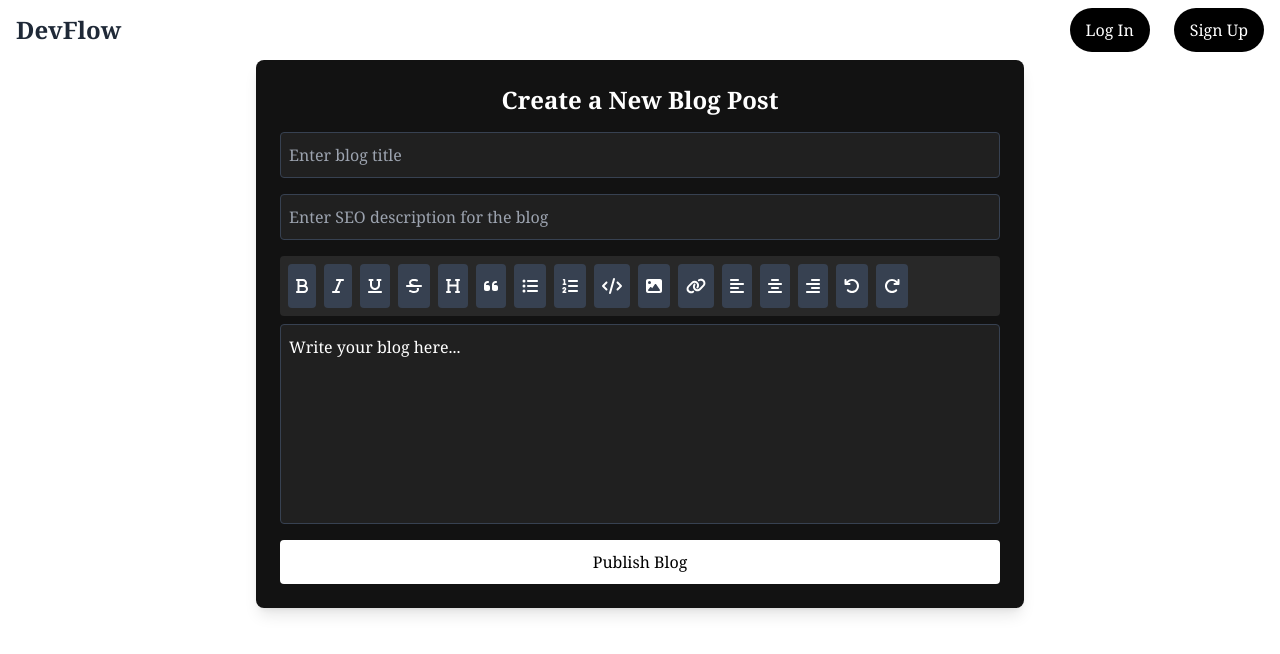
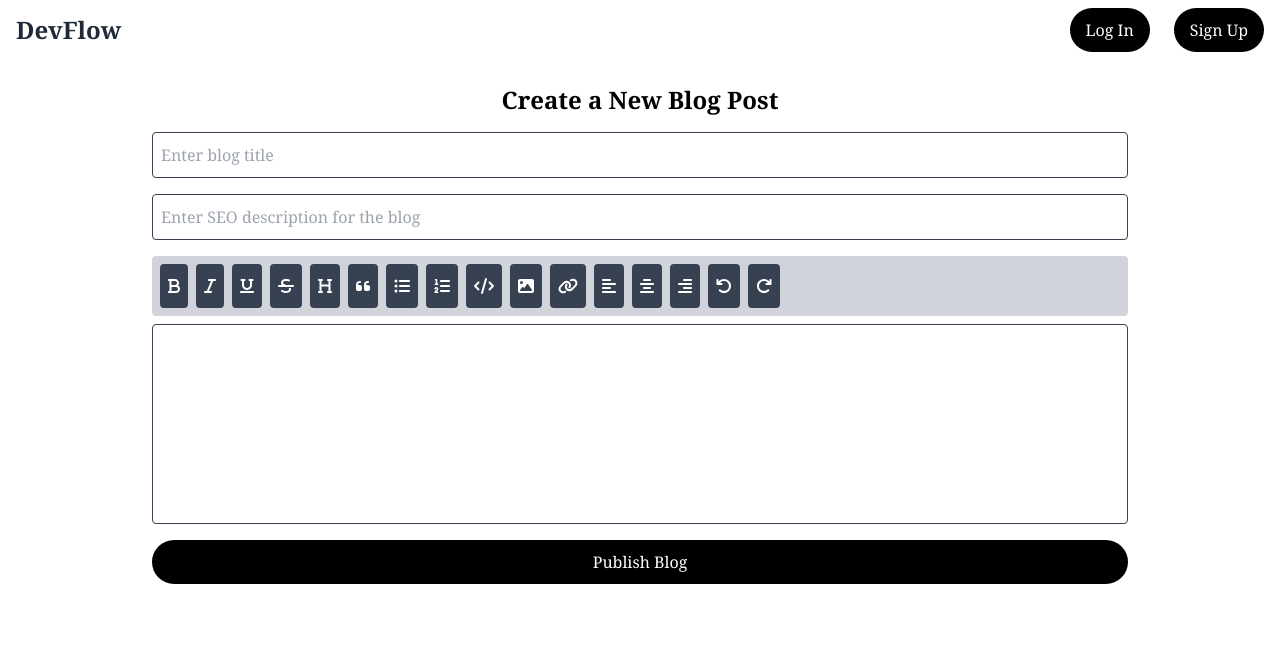
Before and after one commit to ankman007/medium.com-clone, a Next.js app in the folder frontend/: page /new-post in a window 1280 px wide. Shown: the top 654 px of the page. Built offline with nearby package versions, Linux system fonts and the light colour scheme; a web font is replaced by a local one.

Commit message:
feat-ui-changes

```diff
--- a/frontend/src/app/components/HomePage.tsx
+++ b/frontend/src/app/components/HomePage.tsx
@@ -5,8 +5,25 @@ import Link from 'next/link';
 
 const Homepage = () => {
   return (
-    <Box sx={{ backgroundColor: 'white', color: 'black', minHeight: '100vh', display: 'flex', flexDirection: 'column', justifyContent: 'center', textAlign: 'center' }}>
-      <Container>
+    <Box
+      sx={{
+        backgroundColor: 'white',
+        color: 'black',
+        height: 'calc(100vh - 64px)',
+        display: 'flex',
+        flexDirection: 'column',
+        justifyContent: 'center',
+        alignItems: 'center',
+        overflow: 'hidden',
+      }}
+    >
+      <Container maxWidth="xl" sx={{
+        padding: 0,
+        display: 'flex',
+        flexDirection: 'column',
+        alignItems: 'center',
+        textAlign: 'center'
+      }}>
         <Typography variant="h2" sx={{ fontWeight: 'bold', fontSize: '4rem' }}>
           Human Stories & Ideas
         </Typography>
@@ -14,10 +31,14 @@ const Homepage = () => {
           A place to read, write, and deepen your understanding
         </Typography>
         <Button
-          variant="contained"
-          sx={{ mt: 4, backgroundColor: 'white', color: '#1e0070' }}
+          sx={{ mt: 4}}
               >
-                <Link href="/sign-up">Start Reading</Link>
+          <Link
+              href="/sign-up"
+              className="flex items-center space-x-2 bg-black text-white rounded-full py-2 px-4 no-underline hover:text-white hover:bg-gray-800 focus:text-white hover:no-underline focus:no-underline"
+            >
+              Start Reading
+            </Link>
         </Button>
       </Container>
     </Box>
--- a/frontend/src/app/components/Navbar.tsx
+++ b/frontend/src/app/components/Navbar.tsx
@@ -45,13 +45,16 @@ const Navbar = () => {
   };
 
   if (isLoading) {
-    return <div>Loading...</div>;
+    return <div></div>;
   }
 
   return (
     <nav className="w-full bg-white py-2 px-4 flex justify-between items-center">
       <div className="flex items-center space-x-6">
-        <Link href={"/"} className="text-2xl font-bold text-gray-800 cursor-pointer">
+        <Link
+          href={"/"}
+          className="text-2xl font-bold text-gray-800 cursor-pointer hover:text-black focus:text-black hover:no-underline focus:no-underline"
+        >
           DevFlow
         </Link>
         {isLoggedIn && (
@@ -69,8 +72,13 @@ const Navbar = () => {
         {isLoggedIn ? (
           <>
             <button className="flex items-center space-x-2 bg-black text-white rounded-full py-2 px-4 hover:bg-gray-800">
-              <FontAwesomeIcon icon={faPen} />
-              <span>Write</span>
+              <Link
+                href="/new-post"
+                className="text-inherit no-underline flex items-center gap-2 hover:text-white focus:text-white hover:no-underline focus:no-underline"
+              >
+                <FontAwesomeIcon icon={faPen} />
+                <span>Write</span>
+              </Link>
             </button>
 
             <div className="relative cursor-pointer">
@@ -131,13 +139,14 @@ const Navbar = () => {
         ) : (
           <div className="flex space-x-6">
             <Link
-                href="/login"
-                className="flex items-center space-x-2 bg-black text-white rounded-full py-2 px-4 no-underline hover:text-white hover:bg-gray-800"            >
+              href="/login"
+              className="flex items-center space-x-2 bg-black text-white rounded-full py-2 px-4 no-underline hover:text-white hover:bg-gray-800 focus:text-white hover:no-underline focus:no-underline"
+            >
               Log In
             </Link>
             <Link
               href="/sign-up"
-              className="flex items-center space-x-2 bg-black text-white rounded-full py-2 px-4 no-underline hover:text-white hover:bg-gray-800"
+              className="flex items-center space-x-2 bg-black text-white rounded-full py-2 px-4 no-underline hover:text-white hover:bg-gray-800 focus:text-white hover:no-underline focus:no-underline"
             >
               Sign Up
             </Link>
--- a/frontend/src/app/components/RecommendedTopics.tsx
+++ b/frontend/src/app/components/RecommendedTopics.tsx
@@ -24,7 +24,9 @@ const RecommendedTopics: React.FC<RecommendedTopicsProps> = ({ tags }) => {
             key={index}
             className="px-4 py-2 bg-gray-200 rounded-full text-sm font-semibold text-gray-700 cursor-pointer hover:bg-gray-300 transition"
           >
-            <Link href={`/tags/${tag.id}/${tag.name}`}>
+            <Link
+              href={`/tags/${tag.id}/${tag.name}`}
+              className="text-inherit no-underline flex items-center gap-2 hover:text-black focus:text-black hover:no-underline focus:no-underline space-x-2" >
               {tag.name}
             </Link>
           </div>
--- a/frontend/src/app/components/TextEditor.tsx
+++ b/frontend/src/app/components/TextEditor.tsx
@@ -39,13 +39,11 @@ import {
   faUndo,
   faRedo,
 } from "@fortawesome/free-solid-svg-icons";
-// import { useRouter } from "next/router";
 
 export default function BlogEditor() {
   const token = useSelector((state: RootState) => state.auth.accessToken);
   const [title, setTitle] = useState("");
   const [seoDescription, setSeoDescription] = useState("");
-  // const router = useRouter();
 
   const editor = useEditor({
     extensions: [
@@ -64,7 +62,7 @@ export default function BlogEditor() {
       Image.configure({ allowBase64: true }),
       TextAlign.configure({ types: ["heading", "paragraph"] }),
     ],
-    content: "<p>Write your blog here...</p>",
+    // content: "<p>Write your blog here...</p>",
   });
 
   const handleSubmit = async () => {
@@ -106,7 +104,7 @@ export default function BlogEditor() {
   if (!editor) return <p>Loading editor...</p>;
 
   return (
-    <div className="max-w-3xl mx-auto p-6 bg-[#121212] text-white rounded-lg shadow-lg">
+    <div className="max-w-5xl mx-auto p-6 bg-white text-black rounded-lg ">
       {" "}
       {/* Darker background */}
       <h2 className="text-2xl font-bold mb-4 text-center">
@@ -115,18 +113,18 @@ export default function BlogEditor() {
       <input
         type="text"
         placeholder="Enter blog title"
-        className="w-full p-2 mb-4 border border-gray-700 rounded bg-[#202020] text-white focus:outline-none focus:ring-2 focus:ring-gray-500"
+        className="w-full p-2 mb-4 border border-gray-700 rounded bg-white text-black focus:outline-none focus:ring-2 focus:ring-gray-500"
         value={title}
         onChange={(e) => setTitle(e.target.value)}
       />
       <input
         type="text"
         placeholder="Enter SEO description for the blog"
-        className="w-full p-2 mb-4 border border-gray-700 rounded bg-[#202020] text-white focus:outline-none focus:ring-2 focus:ring-gray-500"
+        className="w-full p-2 mb-4 border border-gray-700 rounded bg-white text-black focus:outline-none focus:ring-2 focus:ring-gray-500"
         value={seoDescription}
         onChange={(e) => setSeoDescription(e.target.value)}
       />
-      <div className="mb-2 flex flex-wrap gap-2 bg-[#282828] p-2 rounded">
+      <div className="mb-2 flex flex-wrap gap-2 bg-gray-300 p-2 rounded">
         {[
           faBold,
           faItalic,
@@ -169,7 +167,7 @@ export default function BlogEditor() {
                       level: index < 5 ? (index === 4 ? 1 : 2) : 1,
                     })
                     .run();
-                  break; // Handle H1/H2
+                  break;
                 case faQuoteLeft:
                   editor.chain().focus().toggleBlockquote().run();
                   break;
@@ -212,20 +210,19 @@ export default function BlogEditor() {
           >
             <FontAwesomeIcon icon={icon} />{" "}
             {icon === faHeading && index < 2 ? index + 1 : ""}{" "}
-            {/* H1/H2 label */}
           </button>
         ))}
       </div>
-      {/* TipTap Editor */}
-      <div className="border border-gray-700 rounded p-2 bg-[#202020] text-white min-h-[200px] focus:outline-none">
+      <div className="border border-gray-700 rounded p-2 bg-white text-black min-h-[200px] focus:outline-none">
         {" "}
-        {/* Darker editor, remove default focus outline*/}
         <EditorContent editor={editor} />
       </div>
       {/* Submit Button */}
       <button
         onClick={handleSubmit}
-        className="w-full mt-4 bg-white text-black py-2 rounded hover:bg-gray-300"
+        // className="w-full mt-4 bg-white text-black py-2 rounded hover:bg-gray-300"
+        className="w-full mt-4 marker:flex items-center space-x-2 bg-black text-white rounded-full py-2 px-4 no-underline hover:text-white hover:bg-gray-800 focus:text-white hover:no-underline focus:no-underline"
+
       >
         Publish Blog
       </button>
--- a/frontend/src/app/login/page.tsx
+++ b/frontend/src/app/login/page.tsx
@@ -130,7 +130,9 @@ const Login = () => {
 
         <div className="text-center text-gray-500">
           <p>
-            <Link href="/sign-up" className="text-black font-bold hover:underline">
+            <Link
+              href="/sign-up"
+              className="text-black font-bold text-inherit no-underline flex items-center gap-2 hover:text-white focus:text-white hover:no-underline focus:no-underline space-x-2" >
               Sign Up
             </Link>
           </p>
--- a/frontend/src/app/page.tsx
+++ b/frontend/src/app/page.tsx
@@ -121,9 +121,7 @@ export default function Home() {
 
   return (
     <div>
-      {!isLoggedIn ? (
-        <HomePage />
-      ) : (
+      {isLoggedIn ? (
         <div className="flex flex-col lg:flex-row px-4 lg:px-8 py-8 gap-8">
           <div className="flex-grow space-y-6">
             {posts.map((post, index) => (
@@ -153,6 +151,8 @@ export default function Home() {
             <RecommendedTopics tags={recommendedTopics} />
           </div>
         </div>
+      ) : (
+        <HomePage />
       )}
     </div>
   );
--- a/frontend/src/app/sign-up/page.tsx
+++ b/frontend/src/app/sign-up/page.tsx
@@ -159,7 +159,9 @@ const Signup = () => {
             <input type="checkbox" id="terms" className="mr-2" required />
             <label htmlFor="terms" className="text-sm text-gray-700">
               I accept the{" "}
-              <Link href="/terms" className="text-black font-bold hover:underline">
+              <Link
+                href="/terms"
+                className="text-black text-inherit no-underline flex items-center gap-2 hover:text-white focus:text-white hover:no-underline focus:no-underline space-x-2" >
                 Terms and Conditions
               </Link>
             </label>
@@ -176,7 +178,9 @@ const Signup = () => {
 
         <div className="text-center text-gray-500">
           <p>
-            <Link href="/login" className="text-black font-bold hover:underline">
+            <Link
+              href="/login"
+              className="text-black font-bold text-inherit no-underline flex items-center gap-2 hover:text-white focus:text-white hover:no-underline focus:no-underline space-x-2" >
               Already have an account? Login
             </Link>
           </p>
```
